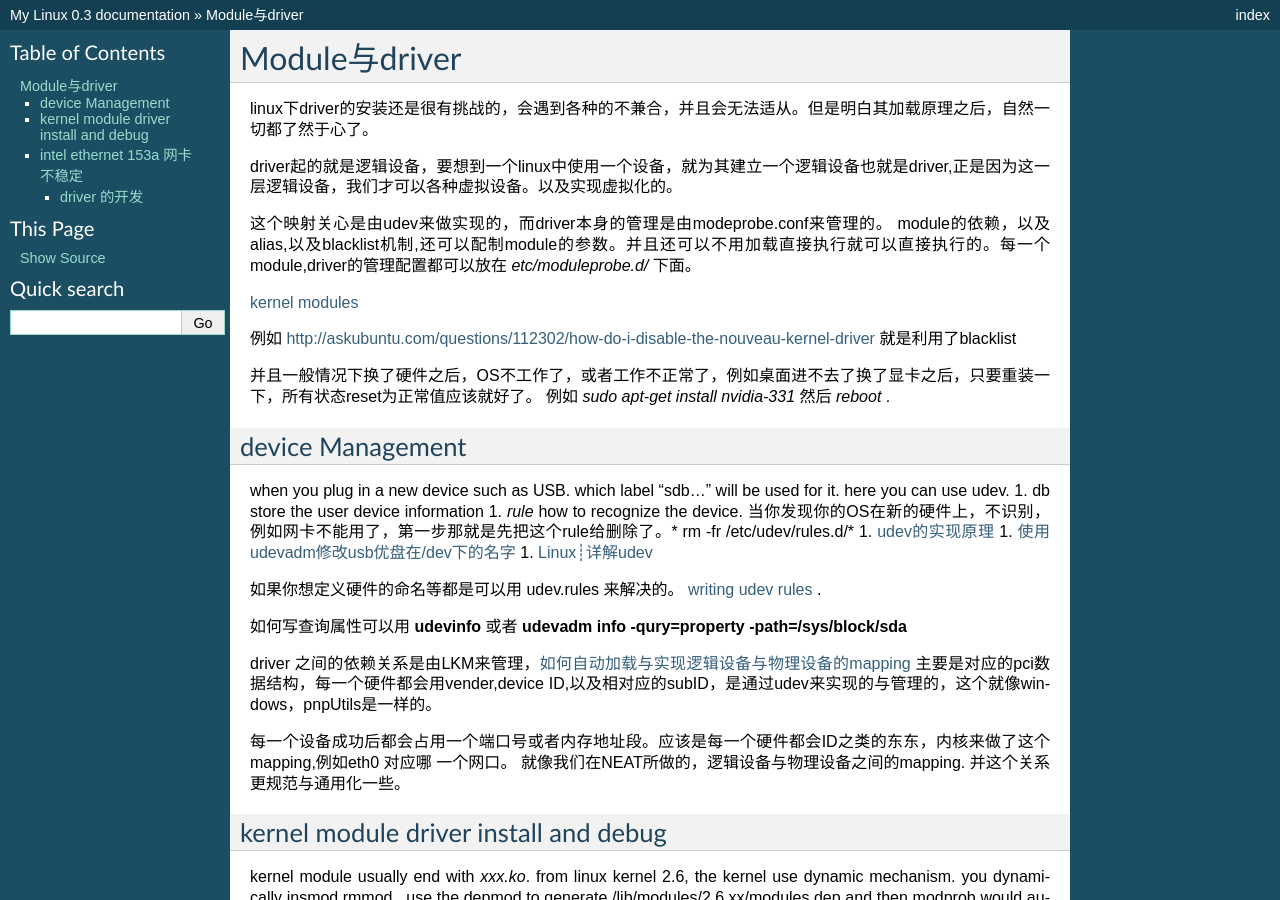
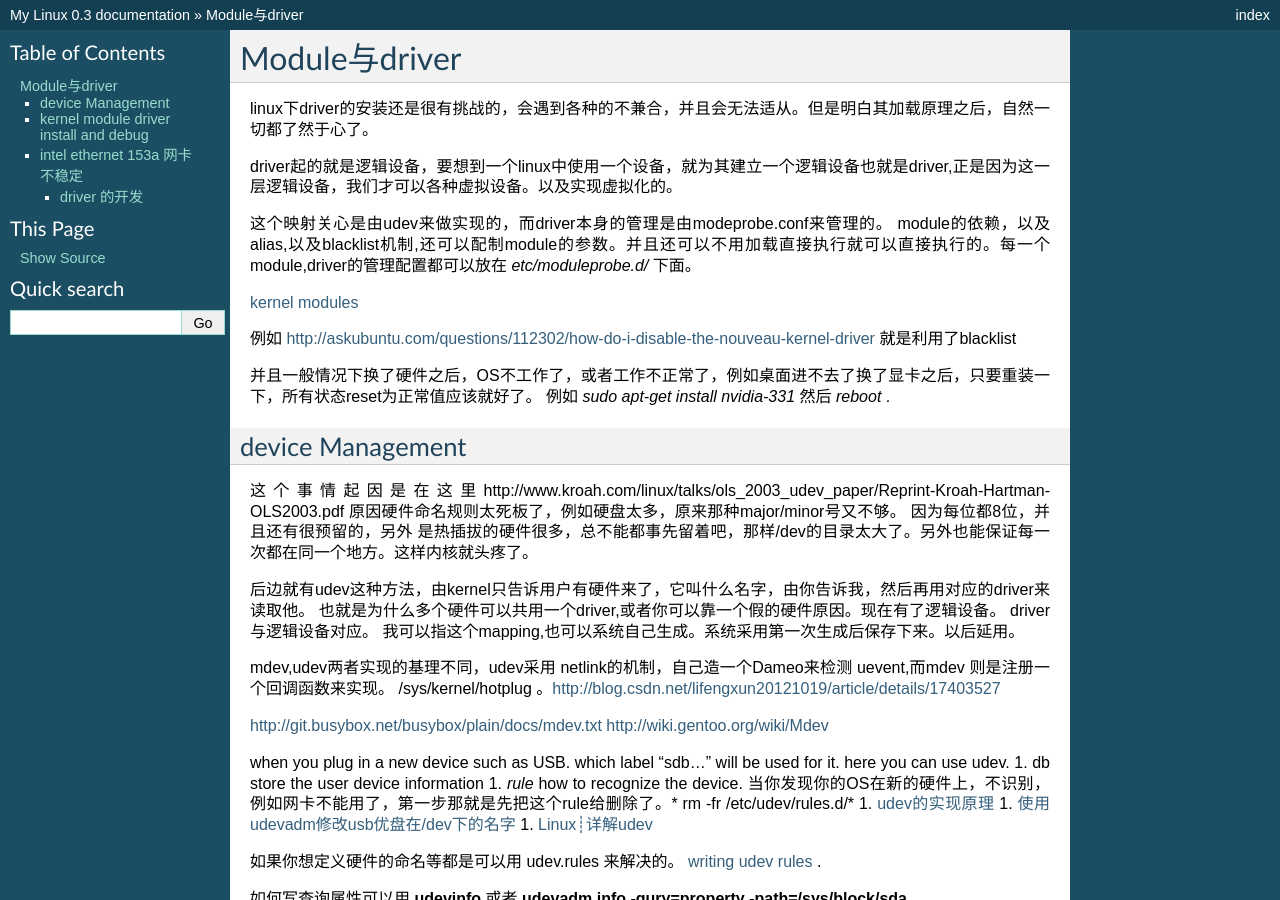
Before and after one commit to gwli/MyLinux, a Sphinx documentation site: the page built from source/content/Stage_2/ModuleAndDriver.rst, in a window 1280 px wide and 900 px high. Built offline with Sphinx 7.4.7, drawn with Linux system fonts in a browser that asks for light colours; formulas are drawn with MathJax 3.

Commit message:
device mangement

```diff
--- a/source/content/Stage_2/ModuleAndDriver.rst
+++ b/source/content/Stage_2/ModuleAndDriver.rst
@@ -20,6 +20,19 @@ module的依赖，以及alias,以及blacklist机制,还可以配制module的参
 
 device Management
 -----------------
+
+这个事情起因是在这里http://www.kroah.com/linux/talks/ols_2003_udev_paper/Reprint-Kroah-Hartman-OLS2003.pdf
+原因硬件命名规则太死板了，例如硬盘太多，原来那种major/minor号又不够。 因为每位都8位，并且还有很预留的，另外
+是热插拔的硬件很多，总不能都事先留着吧，那样/dev的目录太大了。另外也能保证每一次都在同一个地方。这样内核就头疼了。
+
+后边就有udev这种方法，由kernel只告诉用户有硬件来了，它叫什么名字，由你告诉我，然后再用对应的driver来读取他。
+也就是为什么多个硬件可以共用一个driver,或者你可以靠一个假的硬件原因。现在有了逻辑设备。 driver与逻辑设备对应。
+我可以指这个mapping,也可以系统自己生成。系统采用第一次生成后保存下来。以后延用。
+
+mdev,udev两者实现的基理不同，udev采用 netlink的机制，自己造一个Dameo来检测 uevent,而mdev 则是注册一个回调函数来实现。 /sys/kernel/hotplug 。http://blog.csdn.net/lifengxun20121019/article/details/17403527
+
+http://git.busybox.net/busybox/plain/docs/mdev.txt
+http://wiki.gentoo.org/wiki/Mdev
 
 when you plug in a new device such as USB. which label "sdb..." will be used for it. here you can use udev.
 1. db store the user device information
```
